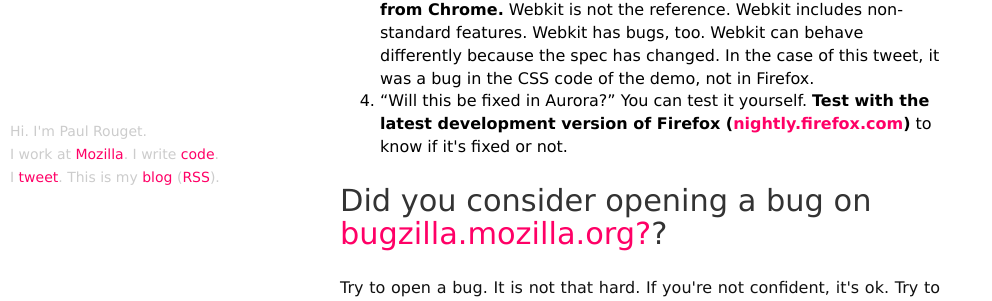
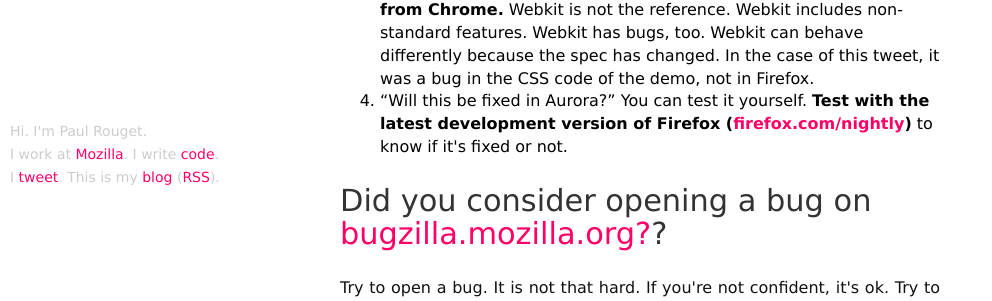
Before and after one commit to paulrouget/paulrouget.github.com, a Jekyll site: the page built from _posts/2011-12-09-reportbugontwitter.html, in a window 1280 px wide. Shown: the part 710-1011 px from the top of the page, without its empty margins (0-992 px from the left). Built offline with Jekyll 4.4.1, drawn with Linux system fonts in a browser that asks for light colours.

Commit message:
wrong link

```diff
--- a/_posts/2011-12-09-reportbugontwitter.html
+++ b/_posts/2011-12-09-reportbugontwitter.html
@@ -25,7 +25,7 @@
     <li><strong>Don't assume it's a Firefox bug because the result is different from Chrome.</strong> Webkit is not the reference.
     Webkit includes non-standard features. Webkit has bugs, too. Webkit can behave differently because the spec
     has changed. In the case of this tweet, it was a bug in the CSS code of the demo, not in Firefox.
-    <li><q>Will this be fixed in Aurora?</q> You can test it yourself. <strong>Test with the latest development version of Firefox (<a href="http://nightly.firefox.com">nightly.firefox.com</a>)</strong> to know if it's fixed or not.
+    <li><q>Will this be fixed in Aurora?</q> You can test it yourself. <strong>Test with the latest development version of Firefox (<a href="http://firefox.com/nightly">firefox.com/nightly</a>)</strong> to know if it's fixed or not.
   </ol>
 </p>
 
```
